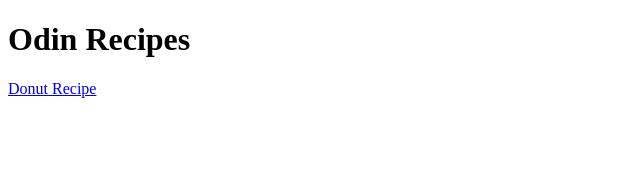
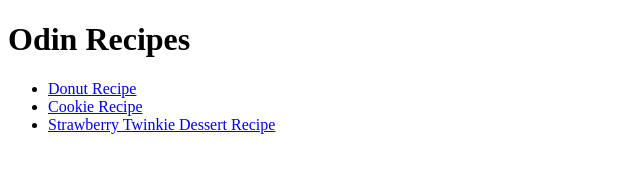
Before and after one commit to Janicetries/odin-recipes, a plain HTML site: page index.html in a window 1280 px wide. Shown: the whole page, without its empty margins (0-640 px from the left). Drawn offline with Linux system fonts and the light colour scheme.

Commit message:
Edit index.html

```diff
--- a/index.html
+++ b/index.html
@@ -7,8 +7,10 @@
 </head>
 <body>
   <h1>Odin Recipes</h1>
-  <p>
-    <a href="recipes/donuts.html" target="_blank">Donut Recipe</a>
-  </p>
+  <ul>
+    <li><a href="recipes/donuts.html" target="_blank">Donut Recipe</a></li>
+    <li><a href="recipes/cookies.html" target="_blank">Cookie Recipe</a></li>
+    <li><a href="recipes/strawberrytwinkie.html" target="_blank">Strawberry Twinkie Dessert Recipe</a></li>
+ </ul>
 </body>
 </html>
```
